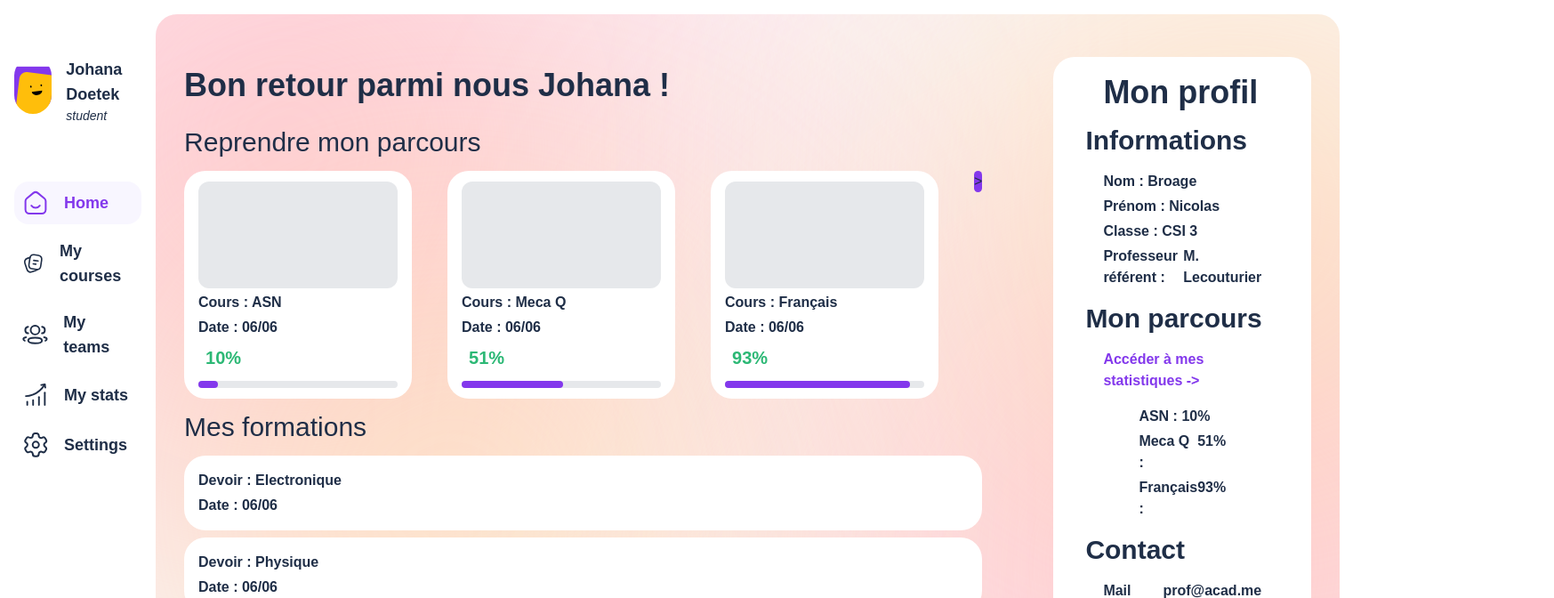
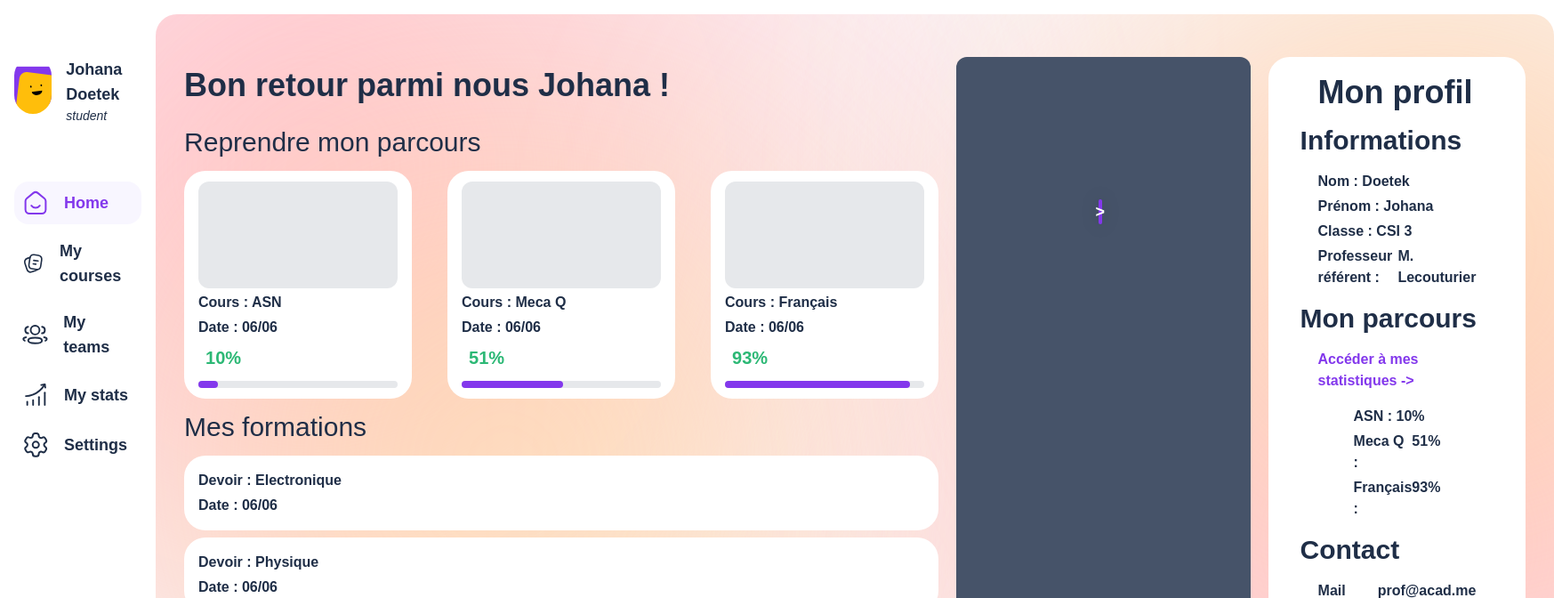
Before and after one commit to LouisLecouturier/AInstructor, a Next.js app in the folder client/: page /dashboard/students in a window 1280 px wide. Shown: the top 672 px of the page at 89% size, 1747 px wide, since content can reach past the window. Built offline with nearby package versions, Linux system fonts and the light colour scheme; a web font is replaced by a local one.

Commit message:
dashboard

```diff
--- a/client/src/app/dashboard/students/page.tsx
+++ b/client/src/app/dashboard/students/page.tsx
@@ -36,8 +36,6 @@ const homeworks = [
 
 const infos = [
   {
-    nom: "Broage",
-    prenom: "Nicolas",
     classe: "CSI 3",
     profref: "M. Lecouturier",
   },
@@ -60,9 +58,10 @@ const progress = [
 
 const Dashboard = () => {
   const firstname = UserStore.getState().firstname;
+  const lastname = UserStore.getState().lastname;
 
   return (
-    <div className="flex gap-20">
+    <div className="flex gap-5">
       <div className="flex flex-col">
         <div>
           <h1 className={"flex items-center h-16 text-4xl font-black"}>
@@ -72,7 +71,7 @@ const Dashboard = () => {
             Reprendre mon parcours
           </h2>
         </div>
-        <div className="flex gap-10">
+        <div className="flex">
           <div className="flex gap-10">
             {courses.map((course, index) => (
               <QuestionCube
@@ -85,9 +84,6 @@ const Dashboard = () => {
               />
             ))}
           </div>
-          <div>
-            <SuivantButton />
-          </div>
         </div>
         <h2 className="flex items-center h-16 text-3xl">Mes formations</h2>
         <div className="flex flex-col gap-2 w-full">
@@ -99,7 +95,10 @@ const Dashboard = () => {
           ))}
         </div>
       </div>
-      <div className="relative w-full bg-white rounded-xl">
+      <div className="w-full px-40 py-40 bg-dark-300 rounded-md">
+        <SuivantButton />
+      </div>
+      <div className="flex w-1/3 bg-white rounded-xl">
         <div className="flex flex-col gap-4 py-5 p-4 w-full ">
           <h3 className="flex font-semibold px-10 text-4xl">Mon profil</h3>
           <h2 className="flex font-semibold px-5 text-3xl">Informations</h2>
@@ -108,11 +107,11 @@ const Dashboard = () => {
               <div className="flex flex-col gap-1 px-10 w-full">
                 <h3 className="flex font-semibold">
                   <span className="font-black">Nom :&nbsp;</span>
-                  {info.nom}
+                  {lastname}
                 </h3>
                 <h3 className="flex font-semibold">
                   <span className="font-black">Prénom :&nbsp;</span>
-                  {info.prenom}
+                  {firstname}
                 </h3>
                 <h3 className="flex font-semibold">
                   <span className="font-black">Classe :&nbsp;</span>
--- a/client/src/components/button/SuivantButton.tsx
+++ b/client/src/components/button/SuivantButton.tsx
@@ -1,5 +1,11 @@
 import React from "react";
 
 export default function SuivantButton() {
-  return <div className="bg-accent-500 rounded-md">{">"}</div>;
+  return (
+    <div>
+      <button className="w-1/3 h-full bg-accent-500 flex justify-center items-center text-sm rounded-md shadow-md ">
+        <span className="text-white text-lg font-bold">{">"}</span>
+      </button>
+    </div>
+  );
 }
```
